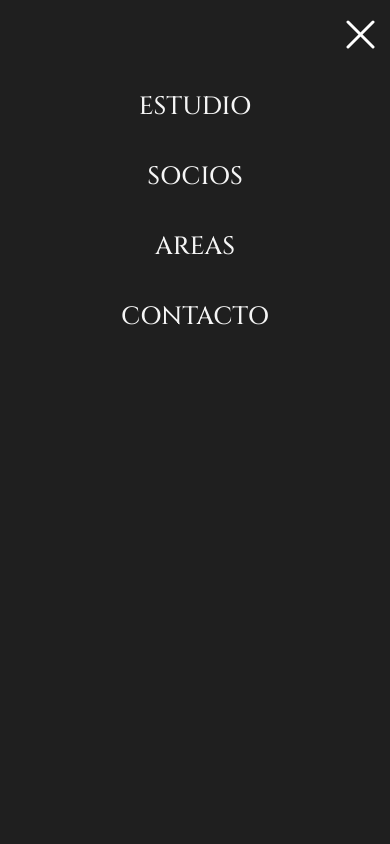
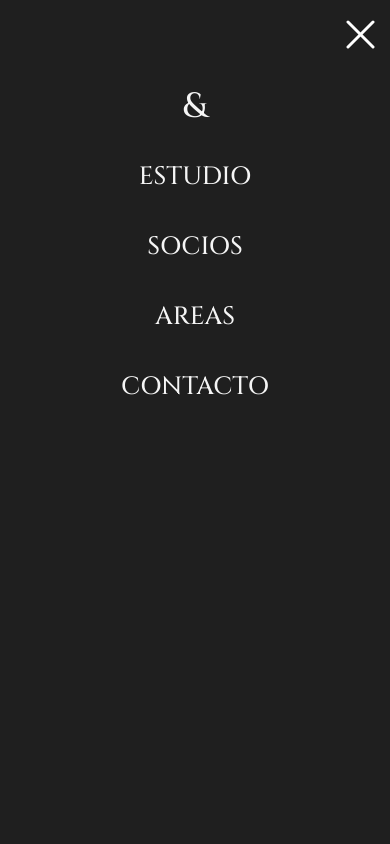
Before and after one commit to ortiztato/Varela-Ledesma, a plain HTML site: page index.html in a window 390 px wide. Both pictures are taken after a click on the button "Abrir menú". Shown: the top 844 px of the page. Drawn offline with Linux system fonts and the light colour scheme; a web font is replaced by a local one.

Commit message:
agregado el logo en el desplegable

```diff
--- a/css/navbar.css
+++ b/css/navbar.css
@@ -89,7 +89,16 @@
   font-size: 30px;
 }
 
+#logomenubtn {
+  display: none;
+}
+
 @media (max-width: 950px) {
+
+  #logomenubtn {
+    display: block;
+    font-size: 35px;
+  }
 
   /* Menu */
   .menu {
--- a/index.html
+++ b/index.html
@@ -68,6 +68,11 @@
         <button class="close-menu" aria-label="Cerrar menú">
           <img src="img/close-icon.svg" alt="cerrar menú" />
         </button>
+        <li><a href="#portada" id="logomenubtn">
+            <!-- <img height="70" src="img/logonav.png" alt="logo" /> -->
+            &
+          </a>
+        </li>
         <li><a class="botones" href="#estudio" id="estudiobtn">Estudio</a></li>
         <li><a class="botones" href="#socios" id="sociosbtn">Socios</a></li>
         <li><a class="botones" href="#areas" id="areasbtn">Areas</a></li>
--- a/js/app.js
+++ b/js/app.js
@@ -5,6 +5,7 @@ const contactbtn = document.querySelector("#contactbtn");
 const sociosbtn = document.querySelector("#sociosbtn");
 const areasbtn = document.querySelector("#areasbtn");
 const estudiobtn = document.querySelector("#estudiobtn");
+const logomenubtn = document.querySelector("#logomenubtn");
 
 
 function toggleMenu() {
@@ -17,3 +18,4 @@ contactbtn.addEventListener("click", toggleMenu);
 sociosbtn.addEventListener("click", toggleMenu);
 areasbtn.addEventListener("click", toggleMenu);
 estudiobtn.addEventListener("click", toggleMenu);
+logomenubtn.addEventListener("click", toggleMenu);
```
